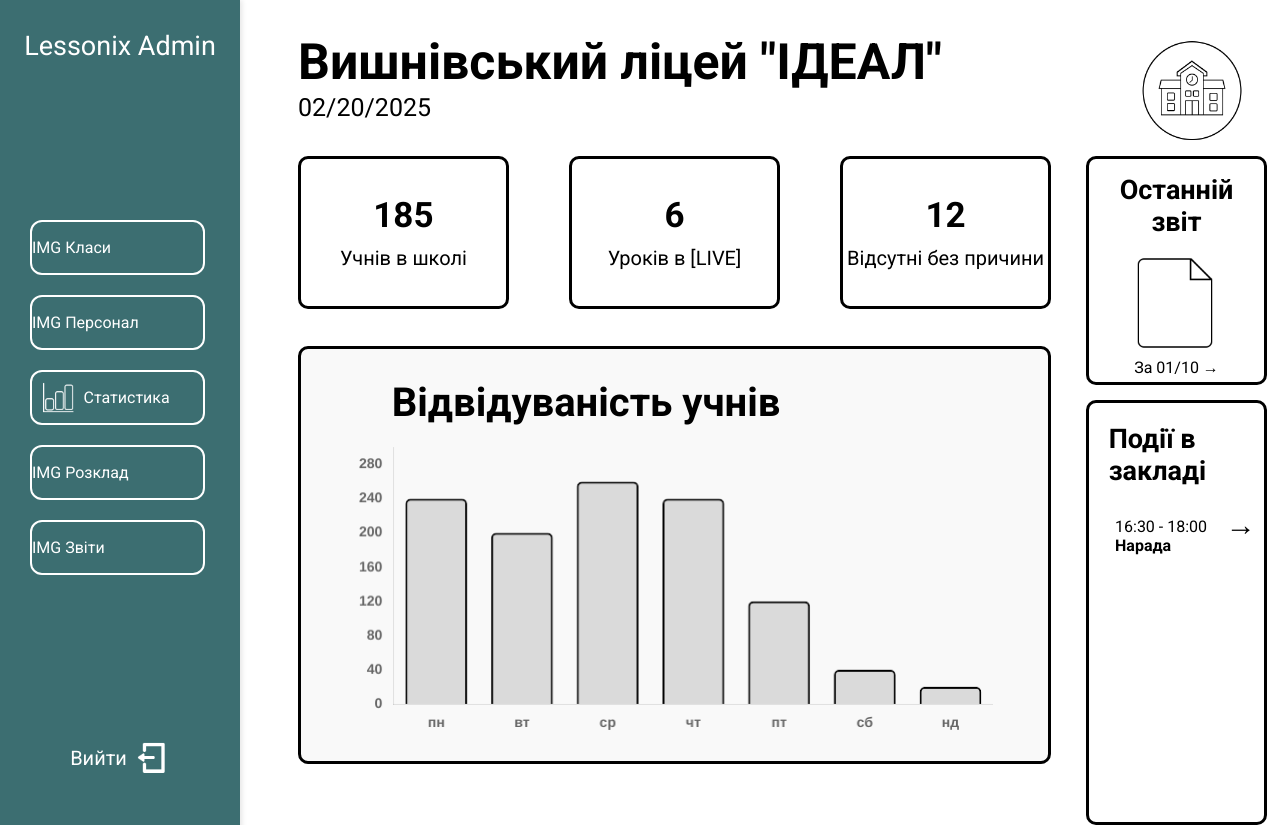
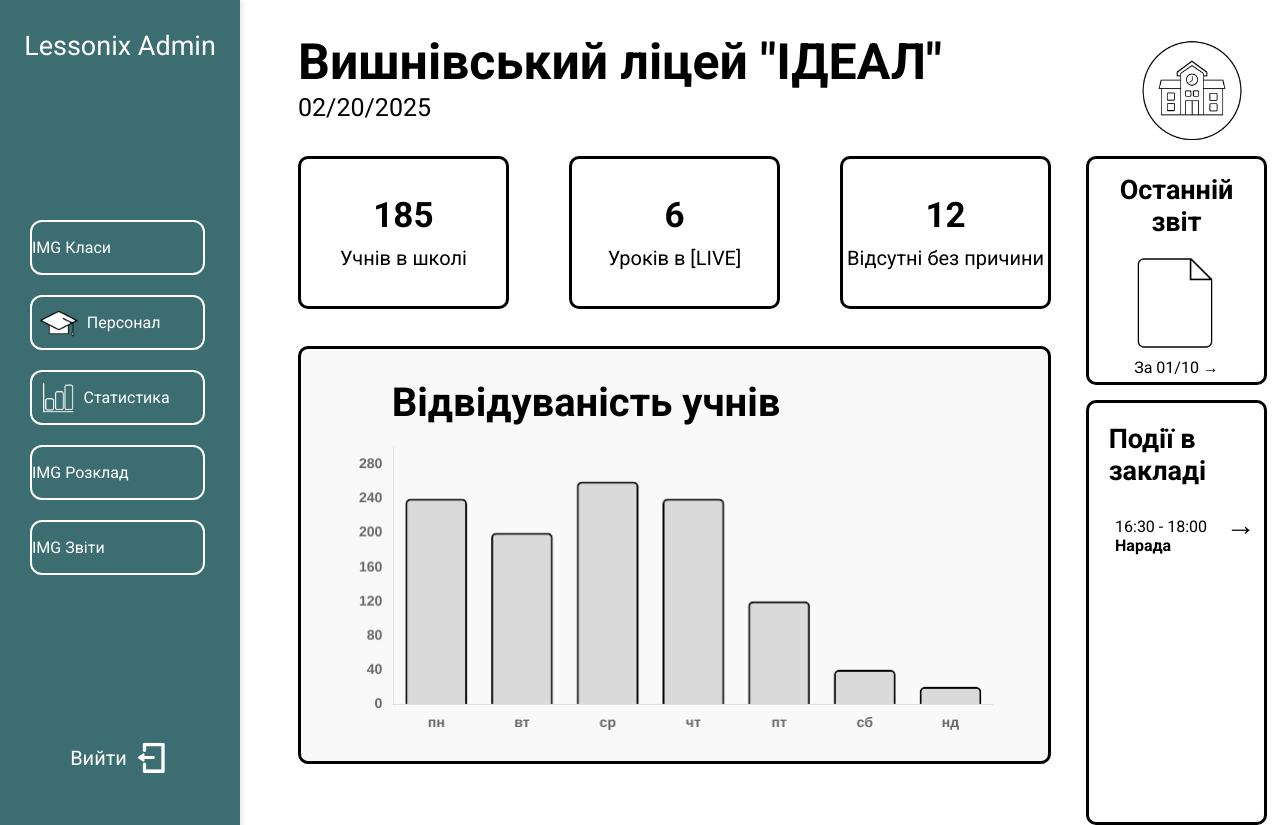
Before and after one commit to andrew-potapenko17/web-lessonixadmin, a Django app: page / in a window 1280 px wide. Run offline with Django 4.2, Linux system fonts and the light colour scheme.

Commit message:
personal button added

```diff
--- a/lessonixadmin/static/styles/navbar.css
+++ b/lessonixadmin/static/styles/navbar.css
@@ -23,6 +23,8 @@ a {
     height: 100%;
 }
 
+/* Header */
+
 .header-title {
     flex: 0 0 10%;
 }
@@ -33,6 +35,8 @@ a {
     font-size: 27px;
     margin-top: 10px;
 }
+
+/* Links Container */
 
 .links-container {
     flex: 0 0 80%;
@@ -59,14 +63,25 @@ a {
     gap: 8px;
 }
 
+/* Additional Image Preferences If Needed */
+
+.personal-link img {
+    margin-left: 4%;
+    width: 40px;
+}
+
 .links-text {
     font-size: 20px;
     line-height: 1;
 }
 
+/* For Links Container Margin */
+
 .classes-link {
     margin-top: 60%;
 }
+
+/* Logout Container */
 
 .logout-container {
     flex: 0 0 10%;
--- a/lessonixadmin/templates/navbar.html
+++ b/lessonixadmin/templates/navbar.html
@@ -18,7 +18,8 @@
 
             <a href="/">
                 <div class="personal-link">
-                    <div "links-text">IMG Персонал</div>
+                    <img src="{% static 'img/personal-btn.png' %}" alt="Statistics Icon">
+                    <div "links-text">Персонал</div>
                 </div>
             </a>
 
```
Also changed, not shown: lessonixadmin/static/img/personal-btn.png (added).
